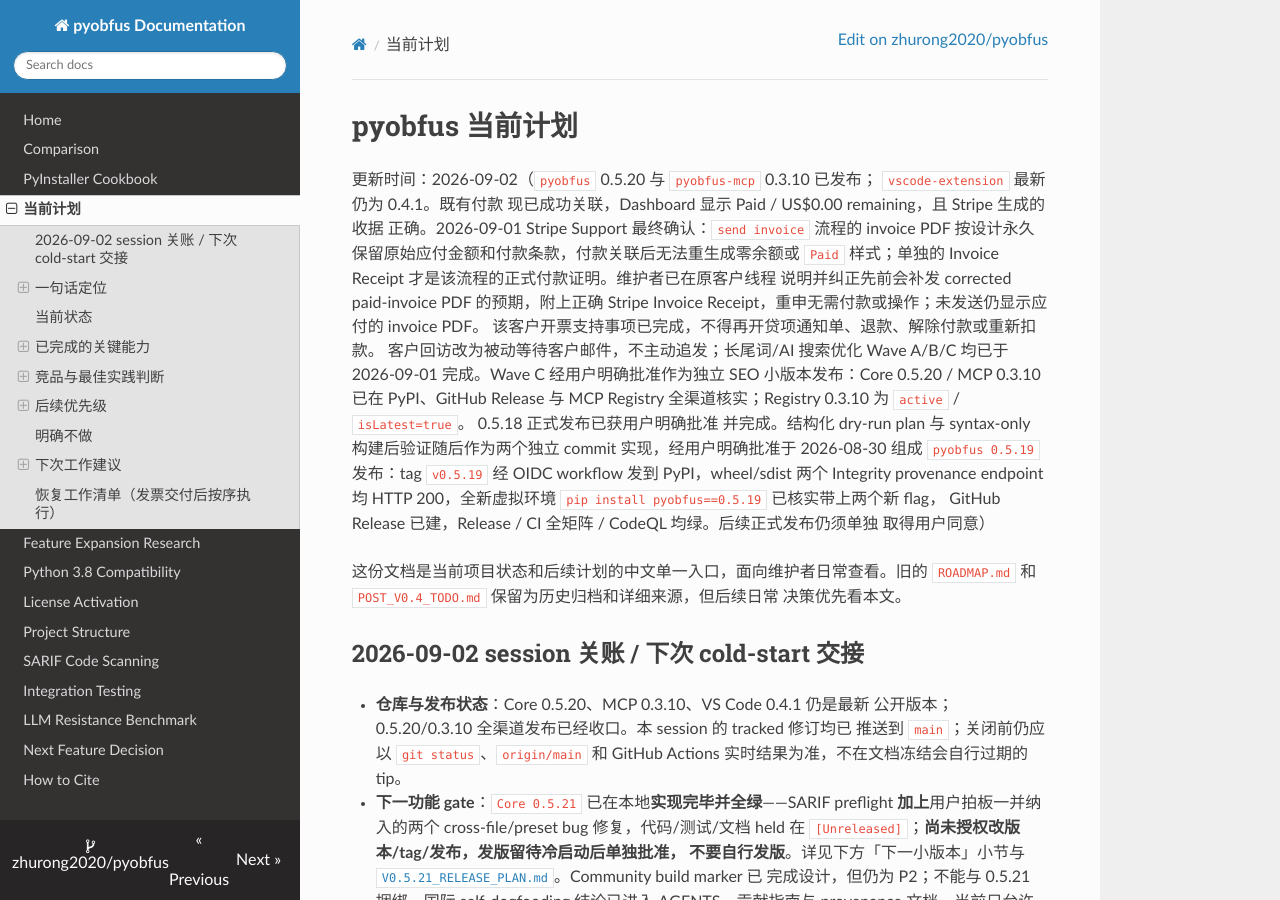
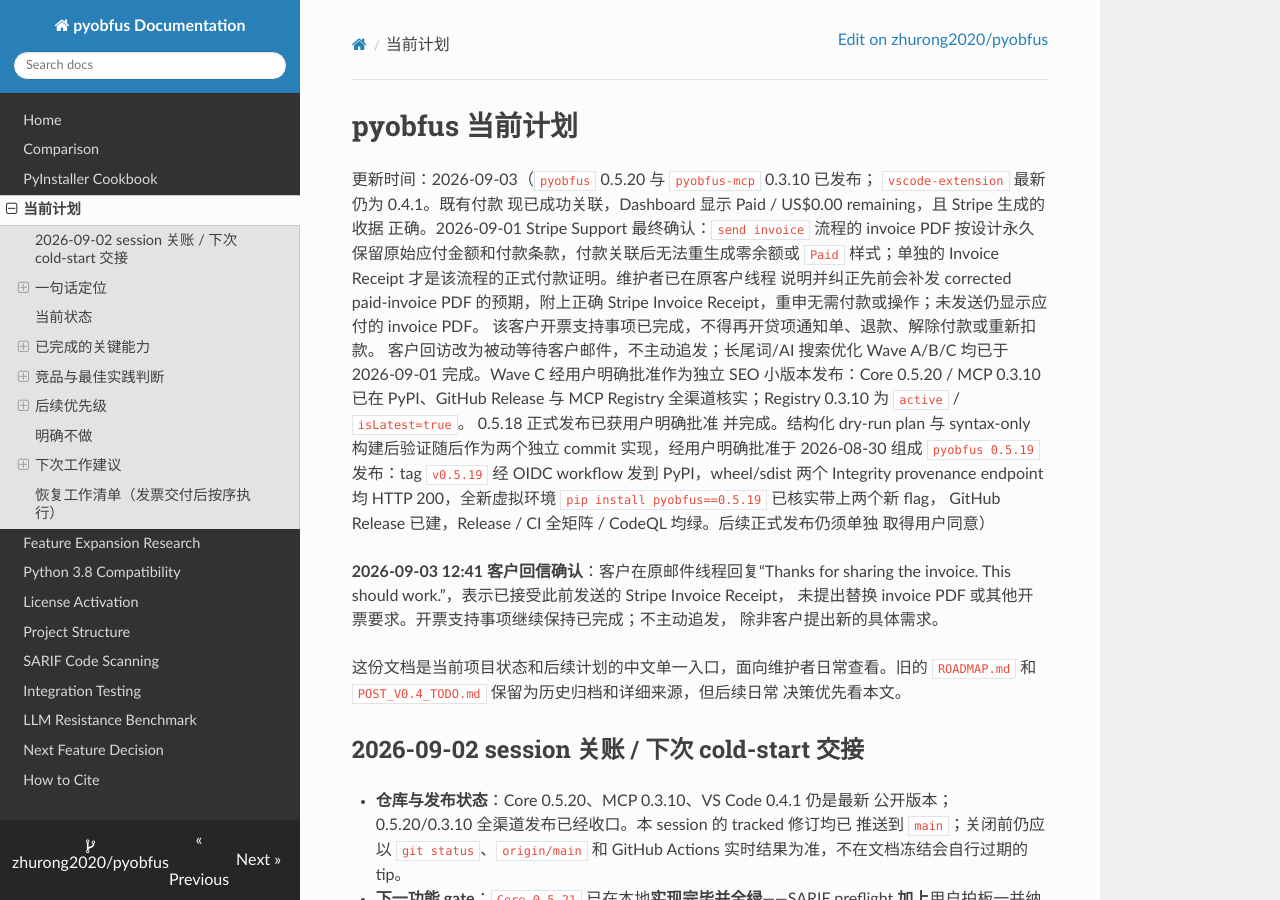
Before and after one commit to zhurong2020/pyobfus, an MkDocs documentation site: the page built from docs/CURRENT_PLAN_ZH.md, in a window 1280 px wide and 900 px high. Built offline with MkDocs 1.6.1, drawn with Linux system fonts in a browser that asks for light colours; nearby versions of some CDN libraries.

Commit message:
docs: close invoice support follow-up

```diff
--- a/docs/CURRENT_PLAN_ZH.md
+++ b/docs/CURRENT_PLAN_ZH.md
@@ -1,6 +1,6 @@
 # pyobfus 当前计划
 
-更新时间：2026-09-02（`pyobfus` 0.5.20 与 `pyobfus-mcp` 0.3.10 已发布；
+更新时间：2026-09-03（`pyobfus` 0.5.20 与 `pyobfus-mcp` 0.3.10 已发布；
 `vscode-extension` 最新仍为 0.4.1。既有付款
 现已成功关联，Dashboard 显示 Paid / US$0.00 remaining，且 Stripe 生成的收据
 正确。2026-09-01 Stripe Support 最终确认：`send invoice` 流程的 invoice PDF
@@ -20,6 +20,11 @@
 HTTP 200，全新虚拟环境 `pip install pyobfus==0.5.19` 已核实带上两个新 flag，
 GitHub Release 已建，Release / CI 全矩阵 / CodeQL 均绿。后续正式发布仍须单独
 取得用户同意）
+
+**2026-09-03 12:41 客户回信确认**：客户在原邮件线程回复“Thanks for sharing
+the invoice. This should work.”，表示已接受此前发送的 Stripe Invoice Receipt，
+未提出替换 invoice PDF 或其他开票要求。开票支持事项继续保持已完成；不主动追发，
+除非客户提出新的具体需求。
 
 这份文档是当前项目状态和后续计划的中文单一入口，面向维护者日常查看。旧的
 `ROADMAP.md` 和 `POST_V0.4_TODO.md` 保留为历史归档和详细来源，但后续日常
```
